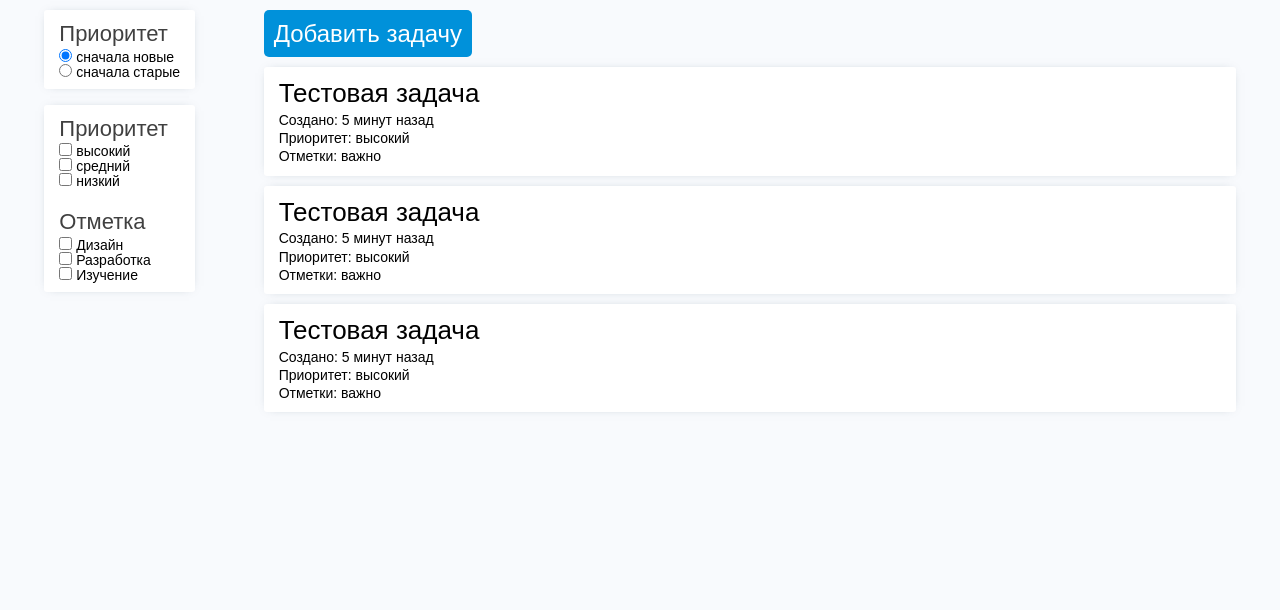
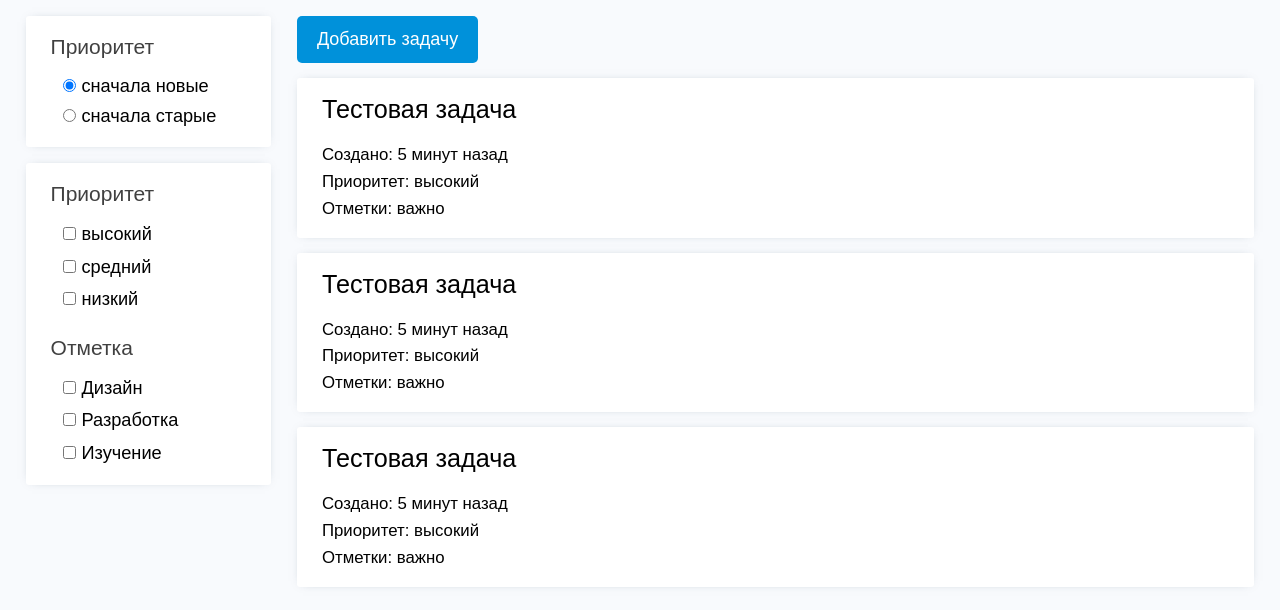
Before and after one commit to misbiheyv/testExerciseVLRU, a Vue app in the folder client/: page /feed in a window 1280 px wide. Shown: the top 610 px of the page. Built offline with nearby package versions, Linux system fonts and the light colour scheme.

Commit message:
add some responsibility

```diff
--- a/client/src/App.vue
+++ b/client/src/App.vue
@@ -31,7 +31,7 @@
   }
   .card-container {
     background-color: white;
-    padding: 10px 15px;
+    padding: 15px 25px;
     display: flex;
     flex-direction: column;
     border-radius: 3px;
@@ -40,8 +40,8 @@
     box-shadow: 0px 0px 10px -6px rgba(34, 60, 80, 0.5);
   }
   .card-label-title {
-    font-size: 22px;
-    line-height: 130%;
+    font-size: 1.5rem;
+    line-height: 150%;
     color: rgba(0, 0, 0, 0.75);
   }
 </style>
--- a/client/src/components/Button.vue
+++ b/client/src/components/Button.vue
@@ -8,8 +8,8 @@
 .btn {
     display: inline-flex;
     background: none;
-    padding: 8px 10px;
-    font-size: 24px;
+    padding: 12px 20px;
+    font-size: 18px;
     line-height: 130%;
     border-radius: 5px;
     background-color: white;
--- a/client/src/components/Card.vue
+++ b/client/src/components/Card.vue
@@ -14,13 +14,13 @@
 
 <style scoped>
   .card__title {
-    font-size: 26px;
+    font-size: 1.8rem;
     line-height: 130%;
+    margin-bottom: 2vh;
   }
 
   .info-block {
-    line-height: 130%;
+    font-size: 1.2rem;
+    line-height: 160%;
   }
-
-
 </style>
--- a/client/src/components/MenuCategories.vue
+++ b/client/src/components/MenuCategories.vue
@@ -1,7 +1,7 @@
 <template>
-    <div>
+    <div class="menu__wrapper">
         <div class="category">
-            <div class="card-label-title">
+            <div class="card-label-title menu__label-title">
                 Приоритет
             </div>
             <ul class="category__labels">
@@ -14,7 +14,7 @@
         </div>
 
         <div class="category">
-            <div class="card-label-title">
+            <div class="card-label-title menu__label-title">
                 Отметка
             </div>
             <ul class="category__labels">
@@ -39,8 +39,16 @@
 </script>
 
 <style scoped>
+.menu__label-title {
+    margin-bottom: 1vh;
+}
 .category:last-child {
-    margin: 20px 0 0 0
+    margin: 2vh 0 0 0
 }
 
+ul li {
+    line-height: 180%;
+    font-size: 1.3rem;
+    margin-left: 1vw;
+}
 </style>
--- a/client/src/components/SortCategories.vue
+++ b/client/src/components/SortCategories.vue
@@ -1,7 +1,7 @@
 <template>
     <div>
         <div class="category">
-            <div class="card-label-title">
+            <div class="card-label-title sort__label-title">
                 Приоритет
             </div>
             <ul class="category__labels">
@@ -15,4 +15,12 @@
 </template>
 
 <style scoped>
+ul li {
+    line-height: 170%;
+    font-size: 1.3rem;
+    margin-left: 1vw;
+}
+.sort__label-title {
+    margin-bottom: 1vh;
+}
 </style>
--- a/client/src/views/TasksFeed.vue
+++ b/client/src/views/TasksFeed.vue
@@ -1,11 +1,11 @@
 <template>
     <div class="wrapper">
-        <aside>
+        <aside class="aside">
             <div class="card-container sort-categories">
                 <sort-categories></sort-categories>
             </div>
 
-            <div class="card-container">
+            <div class="card-container sort-categories">
                 <menu-categories></menu-categories>
             </div>
         </aside>
@@ -37,11 +37,11 @@ export default {
         justify-content: space-around;
         align-items: flex-start;
         flex-grow: 1;
-        padding: 10px 20px;
+        padding: 2vh 2vw;
     }
     .aside-menu {
         background-color: white;
-        padding: 10px 15px;
+        padding: 1vh 2vw;
         display: flex;
         flex-direction: column;
         align-content: center;
@@ -56,14 +56,16 @@ export default {
         color: white;
     }
     .card {
-        margin: 10px 0
+        margin: 15px 0
     }
     .content {
-        padding: 0 0 10px 20px;
+        padding: 0 0 1vh 2vw;
         width: 80%
     }
-    .sort-categories {
+    .sort-categories:first-child {
         margin-bottom: 2vh;
     }
-
+    .aside {
+        min-width: 20%
+    }
 </style>
```
